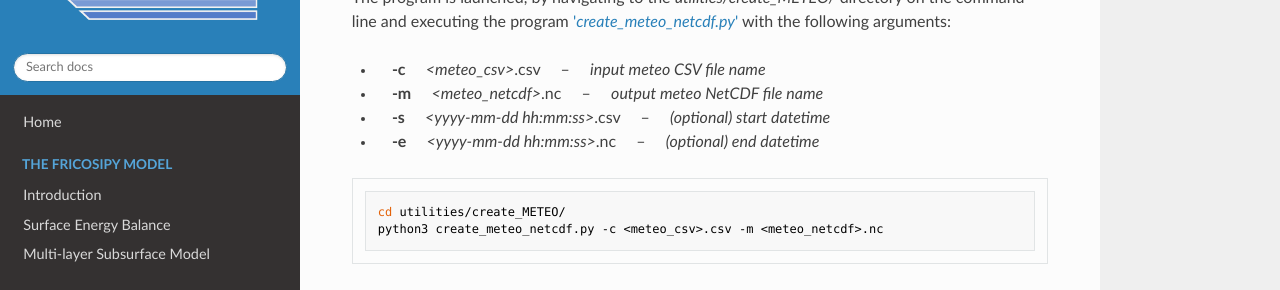
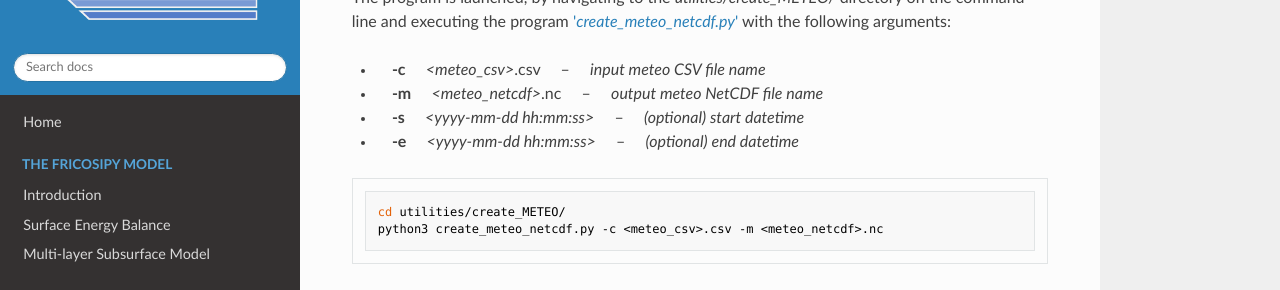
Before and after one commit to MarcusGastaldello/FRICOSIPY, an MkDocs documentation site: the page built from docs/model_input_files.md, in a window 1280 px wide and 900 px high, scrolled down 2912 px. Shown: the part 150-440 px from the top of the window. Built offline with MkDocs 1.6.1, drawn with Linux system fonts in a browser that asks for light colours; nearby versions of some CDN libraries.

Commit message:
Update model_input_files.md

````diff
--- a/docs/model_input_files.md
+++ b/docs/model_input_files.md
@@ -108,8 +108,8 @@ The program is launched, by navigating to the *utilities/create_METEO/* director
 
 * &emsp; **-c** &emsp; *&lt;meteo_csv&gt;*.csv &emsp; &ndash; &emsp; *input meteo CSV file name*
 * &emsp; **-m** &emsp; *&lt;meteo_netcdf&gt;*.nc &emsp; &ndash; &emsp; *output meteo NetCDF file name*
-* &emsp; **-s** &emsp; *&lt;yyyy-mm-dd hh:mm:ss&gt;*.csv &emsp; &ndash; &emsp; *(optional) start datetime*
-* &emsp; **-e** &emsp; *&lt;yyyy-mm-dd hh:mm:ss&gt;*.nc &emsp; &ndash; &emsp; *(optional) end datetime*
+* &emsp; **-s** &emsp; *&lt;yyyy-mm-dd hh:mm:ss&gt;* &emsp; &ndash; &emsp; *(optional) start datetime*
+* &emsp; **-e** &emsp; *&lt;yyyy-mm-dd hh:mm:ss&gt;* &emsp; &ndash; &emsp; *(optional) end datetime*
 
 ```python
 cd utilities/create_METEO/
````
